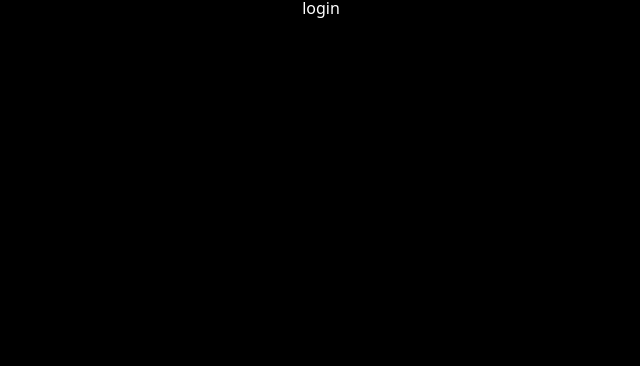
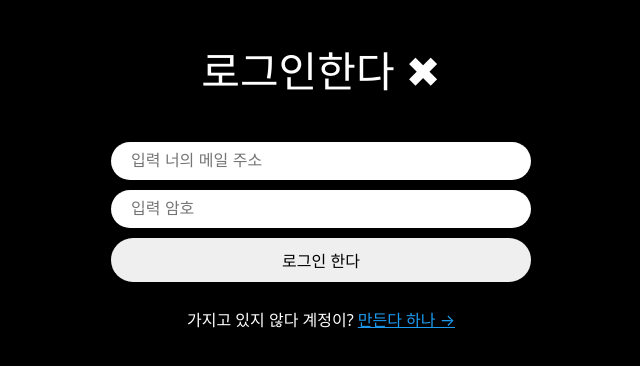
Before and after one commit to SigorHub/ywitter-reloaded, a React (Vite) app: page /login in a window 1280 px wide. Shown: the top 366 px of the page, without its empty margins (319-959 px from the left). Built offline with nearby package versions, Linux system fonts and the light colour scheme.

Commit message:
update: log in, create account, switching

```diff
--- a/src/App.tsx
+++ b/src/App.tsx
@@ -9,18 +9,24 @@ import reset from "styled-reset";
 import { useEffect, useState } from "react";
 import LoadingScreen from "./components/loading-screen";
 import { auth } from "./routes/firebase";
+import ProtectedRoute from "./components/protected-route";
 
 
 const router = createBrowserRouter([
   {
     path:"/",
-    element:<Layout />,
+    // Layout(Home, Profile)은 ProtectedRoute의 chilren으로 이동 (회원 조회)
+    element:
+      <ProtectedRoute>
+        <Layout />
+      </ProtectedRoute>,
     // Home과 Profile은 Layout Component 내부에서 render
     // layout을 내비게이션으로 사용하기 위함
     children:[
       {
         path:"",
-        element:<Home />,
+        element:
+        <Home />,
       },
       {
         path:"profile",
--- /dev/null
+++ b/src/components/auth-components.ts
@@ -0,0 +1,49 @@
+import styled from "styled-components";
+
+export const Wrapper = styled.div`
+    height: 100%;
+    display: flex;
+    flex-direction: column;
+    align-items: center;
+    width: 420px;
+    padding: 50px 0px;
+`;
+
+export const Title = styled.h1`
+    font-size: 42px;
+`;
+
+export const Form = styled.form`
+    margin-top: 50px;
+    margin-bottom:10px;
+    display: flex;
+    flex-direction: column;
+    gap: 10px;
+    width: 100%;
+`;
+
+export const Input = styled.input`
+    padding: 10px 20px;
+    border-radius: 50px;
+    border: none;
+    width: 100%;
+    font-size: 16px;
+    &[type="submit"] {
+        cursor:pointer;
+        &:hover {
+            opacity: 0.8;
+        }
+    }
+`;
+
+export const Error = styled.span`
+    font-weight: 600;
+    color: tomato;
+`;
+
+export const Swither = styled.span`
+    margin-top: 20px;
+    a {
+        color: #1d9bf0;
+    }
+`;
--- a/src/components/layout.tsx
+++ b/src/components/layout.tsx
@@ -3,7 +3,6 @@ import { Outlet } from "react-router-dom";
 export default function Layout(){
     return(
         <>
-            <h2>hi</h2>
             <Outlet />
         </>
     );
--- a/src/components/protected-route.tsx
+++ b/src/components/protected-route.tsx
@@ -1,8 +1,17 @@
+import { Navigate } from "react-router-dom";
+import { auth } from "../routes/firebase";
+
 export default function ProtectedRoute({
     children,
 }: {
     children: React.ReactNode;
 }){
+    // Firebase에 유저 정보 요청
+    const user = auth.currentUser;
+
+    if(user === null){
+        return <Navigate to="/login" />
+    }
 
     return children;
 }
--- a/src/create-account.tsx
+++ b/src/create-account.tsx
@@ -1,48 +1,10 @@
 import { createUserWithEmailAndPassword, updateProfile } from "firebase/auth";
 import { useState } from "react";
-import styled from "styled-components"
 import { auth } from "./routes/firebase";
-import { useNavigate } from "react-router-dom";
+import { Link, useNavigate } from "react-router-dom";
+import { FirebaseError } from "firebase/app";
+import { Error, Input, Swither, Title, Wrapper, Form } from "./components/auth-components";
 
-const Wrapper = styled.div`
-    height: 100%;
-    display: flex;
-    flex-direction: column;
-    align-items: center;
-    width: 420px;
-    padding: 50px 0px;
-`;
-
-const Title = styled.h1`
-    font-size: 42px;
-`;
-
-const Form = styled.form`
-    margin-top: 50px;
-    display: flex;
-    flex-direction: column;
-    gap: 10px;
-    width: 100%;
-`;
-
-const Input = styled.input`
-    padding: 10px 20px;
-    border-radius: 50px;
-    border: none;
-    width: 100%;
-    font-size: 16px;
-    &[type="submit"] {
-        cursor:pointer;
-        &:hover {
-            opacity: 0.8;
-        }
-    }
-`;
-
-const Error = styled.span`
-    font-weight: 600;
-    color: tomato;
-`;
 
 export default function CreateAccount(){
 
@@ -65,22 +27,27 @@ export default function CreateAccount(){
     };
     const onSubmit =async (e : React.FormEvent<HTMLFormElement>) => {
         e.preventDefault();
+        setError("");
+
         if(isLoading || name === "" || email === "" || password ==="") return;
         try{
-            // Click to show as login
+            // Click to show as loading
             setLoading(true);
             // create an account
             // set the name of the user
             // redirect to the home page
             const credentials = await createUserWithEmailAndPassword(auth, email, password);
-            console.log(credentials.user);
 
             await updateProfile(credentials.user, {
                 displayName: name,
             });
             navigate("/");
         }catch(e){
-            // setError
+            if(e instanceof FirebaseError){
+                // Firebase 에러 콘솔 출력
+                console.log(e.code, e.message);
+                setError(e.message);
+            }
         }finally{
             setLoading(false);
         }
@@ -96,5 +63,8 @@ export default function CreateAccount(){
             <Input type="submit"    value={isLoading ? "Loading..." : "생성하다 계정"}/>
         </Form>
         {error !== "" ? <Error>{error}</Error> : null}
+        <Swither>
+            이미 가지고있다 계정을? <Link to="/login">로그인 하나 &rarr;</Link>
+        </Swither>
     </Wrapper>
 }
--- a/src/routes/home.tsx
+++ b/src/routes/home.tsx
@@ -1,3 +1,15 @@
+import { auth } from "./firebase";
+
 export default function Home(){
-    return <h1>Hello home</h1>
+
+    const logOut = () => {
+        // 로그아웃
+        auth.signOut();
+    }
+
+    return (
+    <h1>
+        <button onClick={logOut}>Log Out</button>
+    </h1>
+    );
 }
--- a/src/routes/login.tsx
+++ b/src/routes/login.tsx
@@ -1,3 +1,62 @@
+import { useState } from "react";
+import { Link, useNavigate } from "react-router-dom";
+import { FirebaseError } from "firebase/app";
+import { signInWithEmailAndPassword } from "firebase/auth";
+import { auth } from "./firebase";
+import { Error, Input, Swither, Title, Wrapper, Form } from "../components/auth-components";
+
+
+
 export default function Login(){
-    return <h1>login</h1>;
+
+    const navigate = useNavigate();
+    const [isLoading, setLoading] = useState(false);
+    const [email, setEmail] = useState("");
+    const [password, setPassword] = useState("");
+    const [error, setError] = useState("");
+
+    const onChange = (e : React.ChangeEvent<HTMLInputElement>) => {
+        const {target: {name, value}} = e;
+        if(name === "email"){
+            setEmail(value);
+        }else if(name === "password"){
+            setPassword(value);
+        }
+    };
+    const onSubmit =async (e : React.FormEvent<HTMLFormElement>) => {
+        e.preventDefault();
+        setError("");
+
+        if(isLoading || email === "" || password ==="") return;
+        try{
+            // Click to show as loading
+            setLoading(true);
+
+            await signInWithEmailAndPassword(auth, email, password);
+
+            navigate("/");
+        }catch(e){
+            if(e instanceof FirebaseError){
+                // Firebase 에러 콘솔 출력
+                console.log(e.code, e.message);
+                setError(e.message);
+            }
+        }finally{
+            setLoading(false);
+        }
+
+    };
+
+    return <Wrapper>
+        <Title>로그인한다 ✖</Title>
+        <Form onSubmit={onSubmit}>
+            <Input onChange={onChange} name="email"     value={email}       placeholder="입력 너의 메일 주소"  type="email"    required/>
+            <Input onChange={onChange} name="password"  value={password}    placeholder="입력 암호"           type="password" required/>
+            <Input type="submit"    value={isLoading ? "Loading..." : "로그인 한다"}/>
+        </Form>
+        {error !== "" ? <Error>{error}</Error> : null}
+        <Swither>
+            가지고 있지 않다 계정이? <Link to="/create-account">만든다 하나 &rarr;</Link>
+        </Swither>
+    </Wrapper>
 }
```
